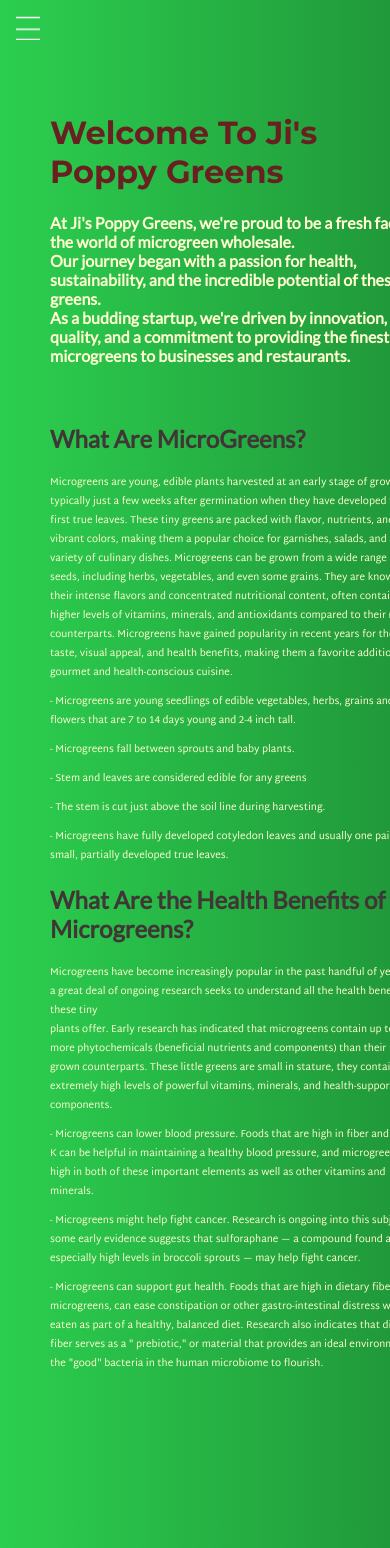
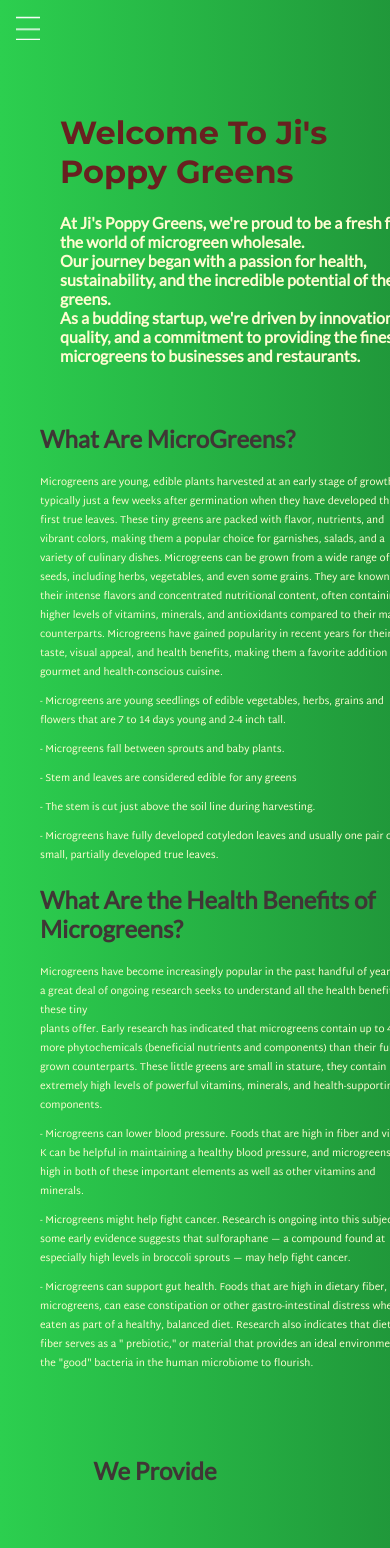
Before and after one commit to Aadhithpr/JisPoppyGreens, a React (Create React App) app: page / in a window 390 px wide. Shown: the top 1548 px of the page. Built offline with nearby package versions, Linux system fonts and the light colour scheme.

Commit message:
Jispoppygreens

```diff
--- a/src/components/About/About.css
+++ b/src/components/About/About.css
@@ -27,7 +27,7 @@
     .microgreens {
         flex-direction: column;
         align-items: center;
-        margin-left: -0px;
+        margin-left: -10px;
         width: 600px;
         height: 600px;
         margin-top: 80px;
--- a/src/components/Home/Home.css
+++ b/src/components/Home/Home.css
@@ -30,7 +30,7 @@
     .home {
         flex-direction: column;
         align-items: center;
-        margin-left: -50px;
+        margin-left: -40px;
         width: 380px;
         height: 200px;
     }
@@ -48,7 +48,7 @@
 
     .title span {
         font-size: medium;
-        width: 380px;
+        width: 370px;
         word-wrap: break-word;
     }
 }
--- a/src/components/Links/Links.css
+++ b/src/components/Links/Links.css
@@ -33,6 +33,7 @@
         flex-direction: row;
         align-items: center;
         margin-top: -20px;
+        margin-left: -30px;
     }
 
     .facebook svg,
--- a/src/components/Products/Products.css
+++ b/src/components/Products/Products.css
@@ -44,7 +44,7 @@
 @media (max-width: 768px) {
 
     .products{
-        margin-top: 480px;
+        margin-top: 350px;
         margin-left: -30px;
     }
 
@@ -52,6 +52,7 @@
         display: flex;
         flex-direction: column;
         gap: 2rem;
+        margin-left: 50px;
     }
 
     .category {
@@ -72,6 +73,6 @@
     .title-p {
         font-size: medium;
         margin-left: -300px;
-        margin-top: 10px;
+        margin-top: 5px;
     }
 }
```
